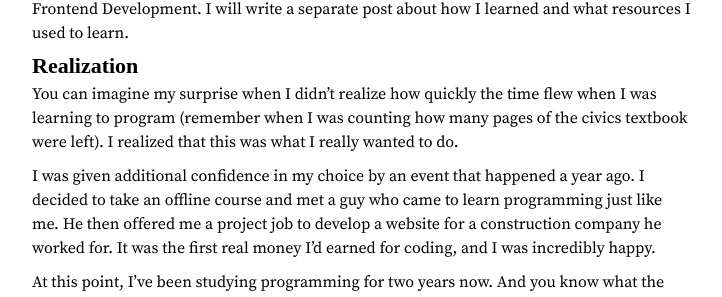
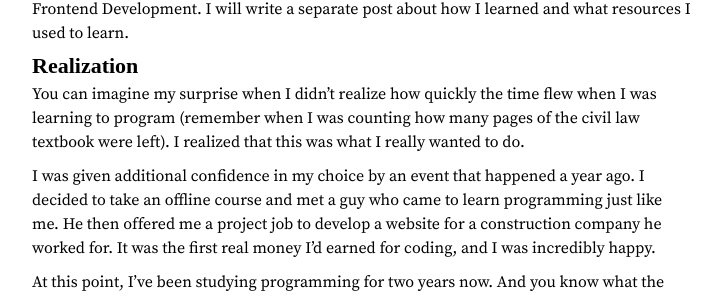
Before and after one commit to amalumian/www.malumian.dev, a Jekyll site: the page built from _posts/2024-06-14-graduation.md, in a window 1280 px wide and 900 px high, scrolled down 1857 px. Shown: the part 177-474 px from the top of the window, without its empty margins (278-1000 px from the left). Built offline with Jekyll 4.4.1, drawn with Linux system fonts in a browser that asks for light colours.

Commit message:
Change phrase

```diff
--- a/_posts/2024-06-14-graduation.md
+++ b/_posts/2024-06-14-graduation.md
@@ -42,7 +42,7 @@ I did a lot of thinking and decided to give programming a second chance. I chose
 
 ### Realization
 
-You can imagine my surprise when I didn't realize how quickly the time flew when I was learning to program (remember when I was counting how many pages of the civics textbook were left). I realized that this was what I really wanted to do.
+You can imagine my surprise when I didn't realize how quickly the time flew when I was learning to program (remember when I was counting how many pages of the civil law textbook were left). I realized that this was what I really wanted to do.
 
 I was given additional confidence in my choice by an event that happened a year ago. I decided to take an offline course and met a guy who came to learn programming just like me. He then offered me a project job to develop a website for a construction company he worked for. It was the first real money I'd earned for coding, and I was incredibly happy.
 
```
